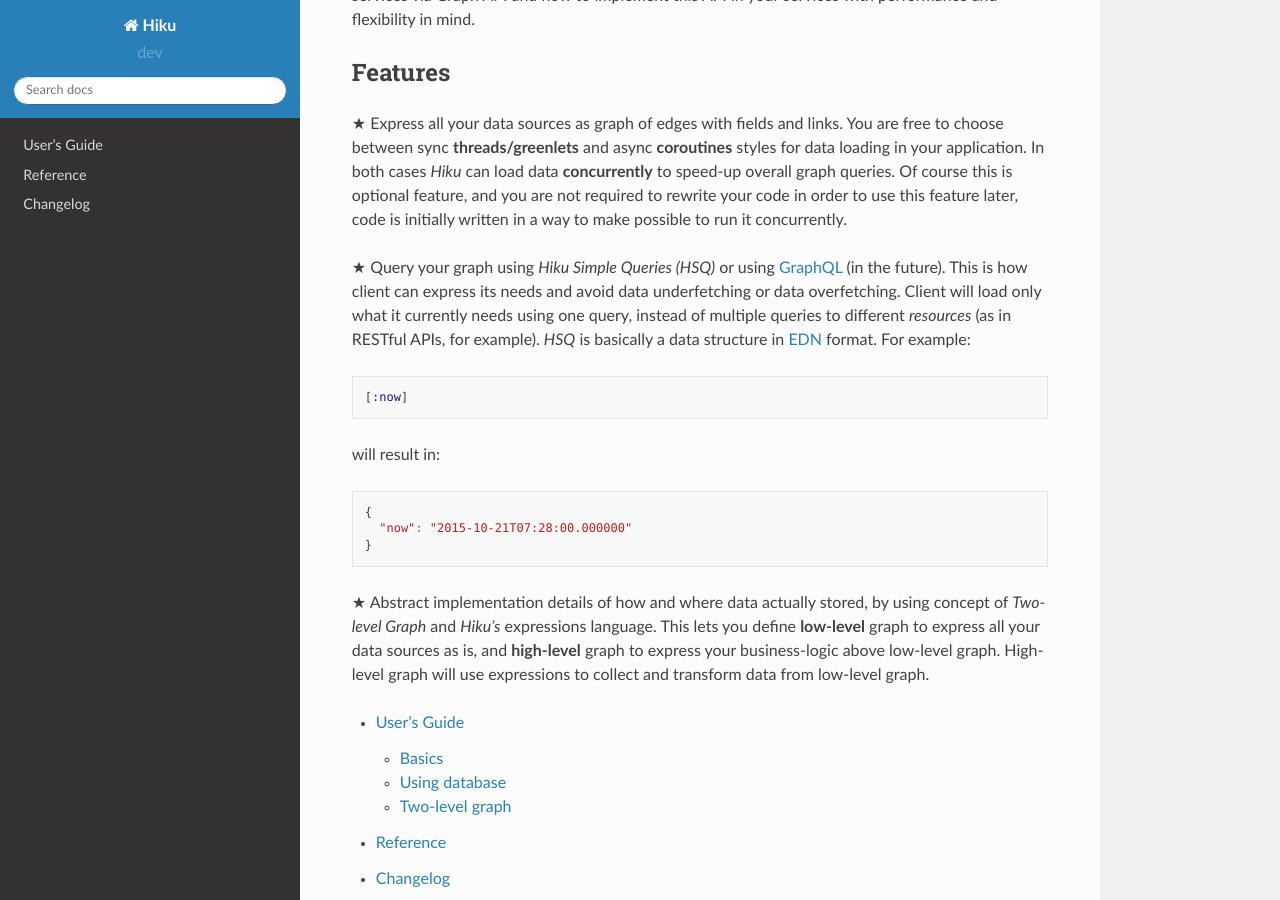
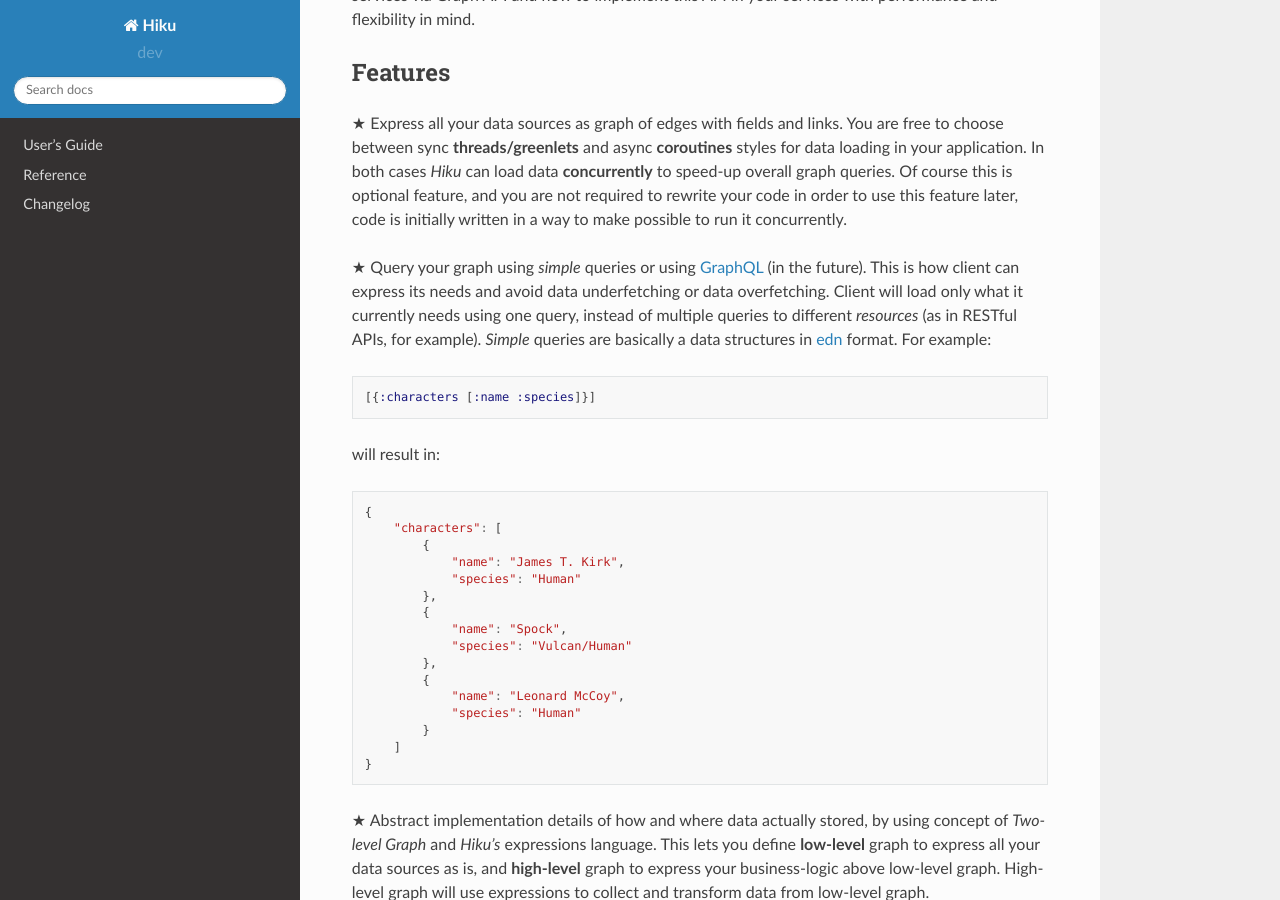
Before and after one commit to evo-company/hiku, a Sphinx documentation site: the page built from docs/index.rst, in a window 1280 px wide and 900 px high, scrolled down 368 px. Built offline with Sphinx 7.4.7 and the Read the Docs theme 2.0.0, drawn with Linux system fonts in a browser that asks for light colours.

Commit message:
Get rid of HSQ, just "simple" queries

```diff
--- a/docs/index.rst
+++ b/docs/index.rst
@@ -23,23 +23,36 @@
 your code in order to use this feature later, code is initially written
 in a way to make possible to run it concurrently.
 
-★ Query your graph using `Hiku Simple Queries (HSQ)` or using GraphQL_
-(in the future). This is how client can express its needs and avoid
-data underfetching or data overfetching. Client will load only what
-it currently needs using one query, instead of multiple queries to
-different *resources* (as in RESTful APIs, for example). `HSQ` is
-basically a data structure in EDN_ format. For example:
+★ Query your graph using `simple` queries or using GraphQL_ (in the future).
+This is how client can express its needs and avoid data underfetching or data
+overfetching. Client will load only what it currently needs using one query,
+instead of multiple queries to different *resources* (as in RESTful APIs, for
+example). `Simple` queries are basically a data structures in edn_ format. For
+example:
 
 .. code-block:: clojure
 
-    [:now]
+    [{:characters [:name :species]}]
 
 will result in:
 
 .. code-block:: javascript
 
     {
-      "now": "2015-10-21T07:28:00.000000"
+        "characters": [
+            {
+                "name": "James T. Kirk",
+                "species": "Human"
+            },
+            {
+                "name": "Spock",
+                "species": "Vulcan/Human"
+            },
+            {
+                "name": "Leonard McCoy",
+                "species": "Human"
+            }
+        ]
     }
 
 ★ Abstract implementation details of how and where data actually stored,
@@ -57,4 +70,4 @@
     changelog/index
 
 .. _GraphQL: http://facebook.github.io/graphql/
-.. _EDN: https://github.com/edn-format/edn
+.. _edn: https://github.com/edn-format/edn
```
Also changed, not shown: 1 other file.
